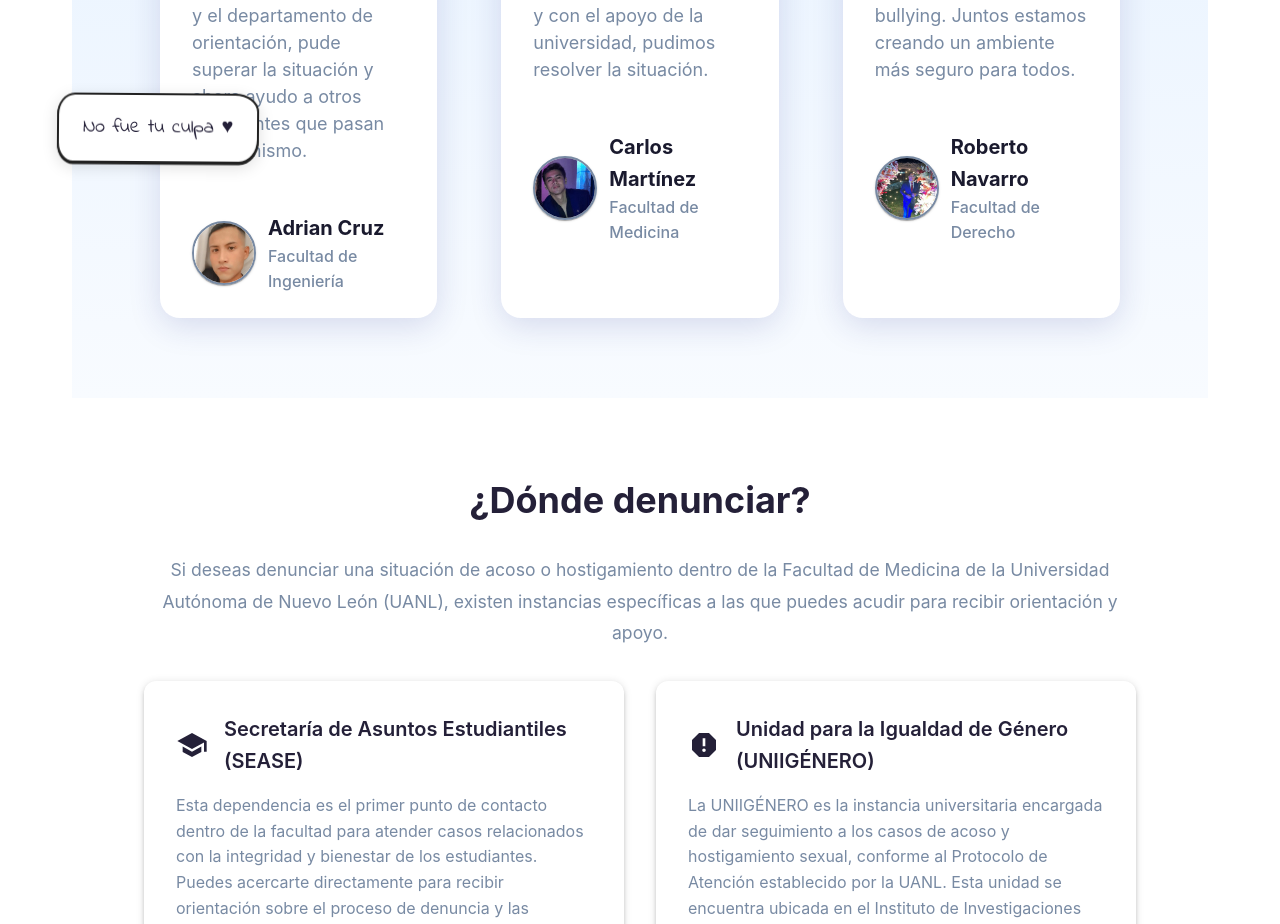
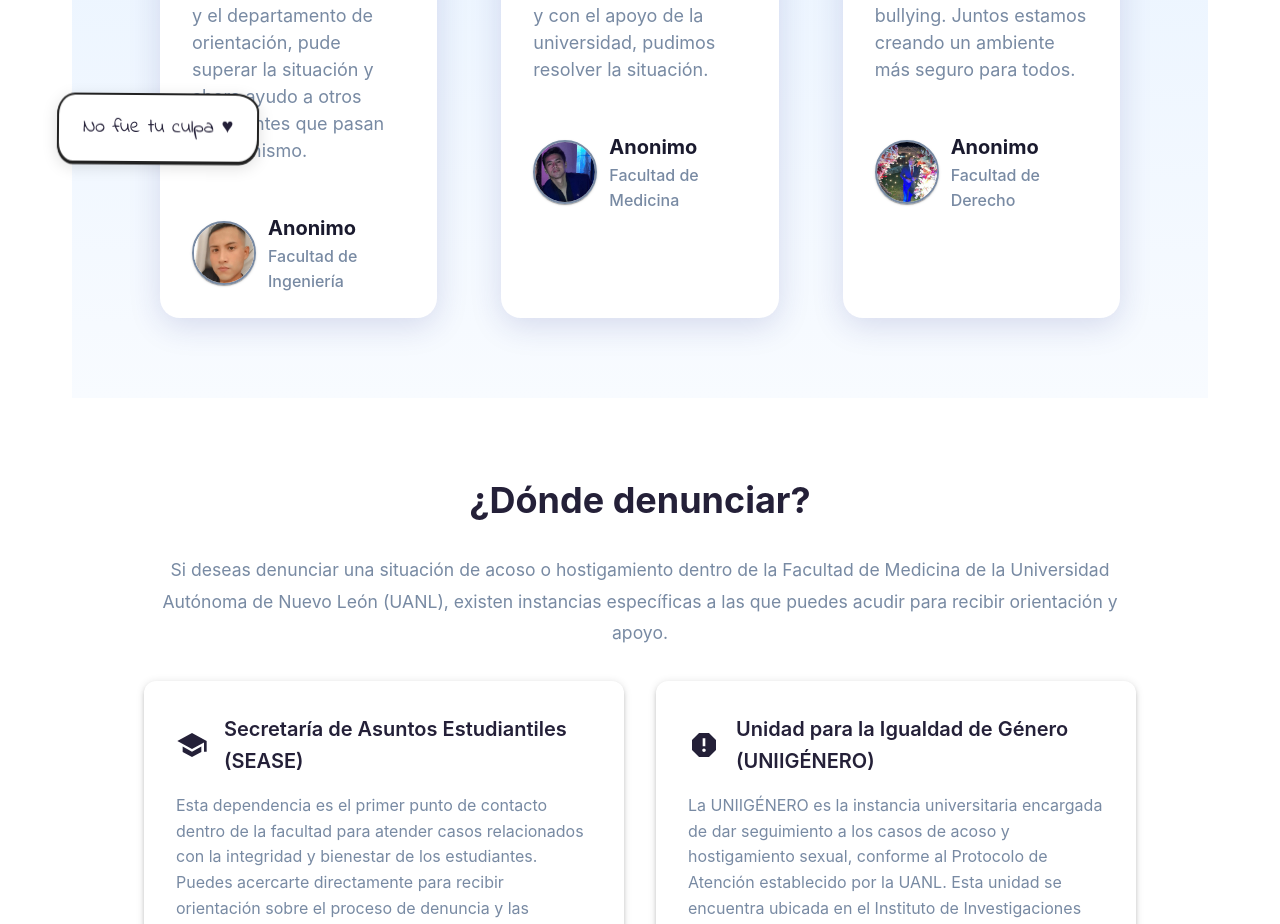
Before and after one commit to MartinSantos28/Acoso, a React (Vite) app: page / in a window 1280 px wide. Shown: the part 3360-4284 px from the top of the page. Built offline with nearby package versions, Linux system fonts and the light colour scheme.

Commit message:
Update testimonials to anonymize student names for privacy while preserving their stories and experiences.

```diff
--- a/src/components/organisms/Testimonials.jsx
+++ b/src/components/organisms/Testimonials.jsx
@@ -9,19 +9,19 @@ import imgMaria from '../../assets/images/profileImages/WhatsApp Image 2025-05-2
 const Testimonials = () => {
   const testimonials = [
     {
-      name: "Adrian Cruz",
+      name: "Anonimo",
       faculty: "Facultad de Ingeniería",
       content: "Durante mi primer año, experimenté acoso por parte de algunos compañeros. Gracias al apoyo de mis profesores y el departamento de orientación, pude superar la situación y ahora ayudo a otros estudiantes que pasan por lo mismo.",
       avatar: imgAna
     },
     {
-      name: "Carlos Martínez",
+      name: "Anonimo",
       faculty: "Facultad de Medicina",
       content: "Sufrí ciberacoso a través de redes sociales. Aprendí que guardar silencio no era la solución. Busqué ayuda y con el apoyo de la universidad, pudimos resolver la situación.",
       avatar: imgCarlos
     },
     {
-      name: "Roberto Navarro",
+      name: "Anonimo",
       faculty: "Facultad de Derecho",
       content: "Como estudiante de último año, presencié casos de acoso. Decidí formar parte del comité estudiantil contra el bullying. Juntos estamos creando un ambiente más seguro para todos.",
       avatar: imgMaria
```
